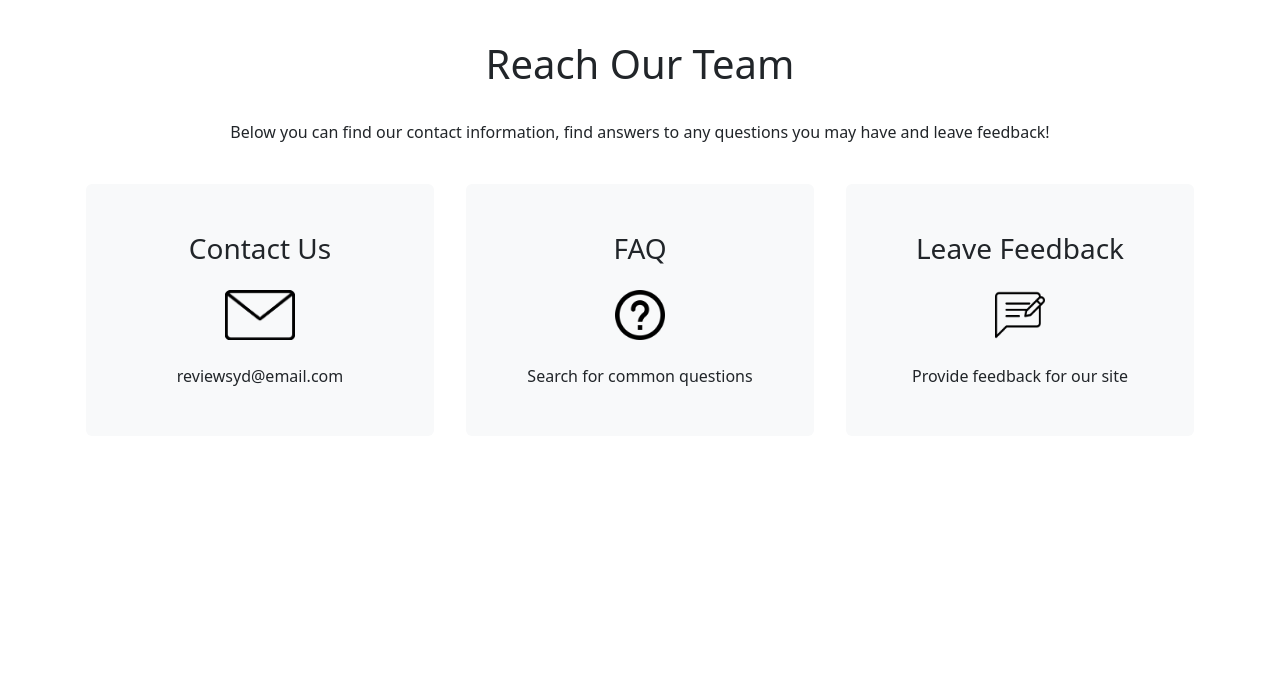
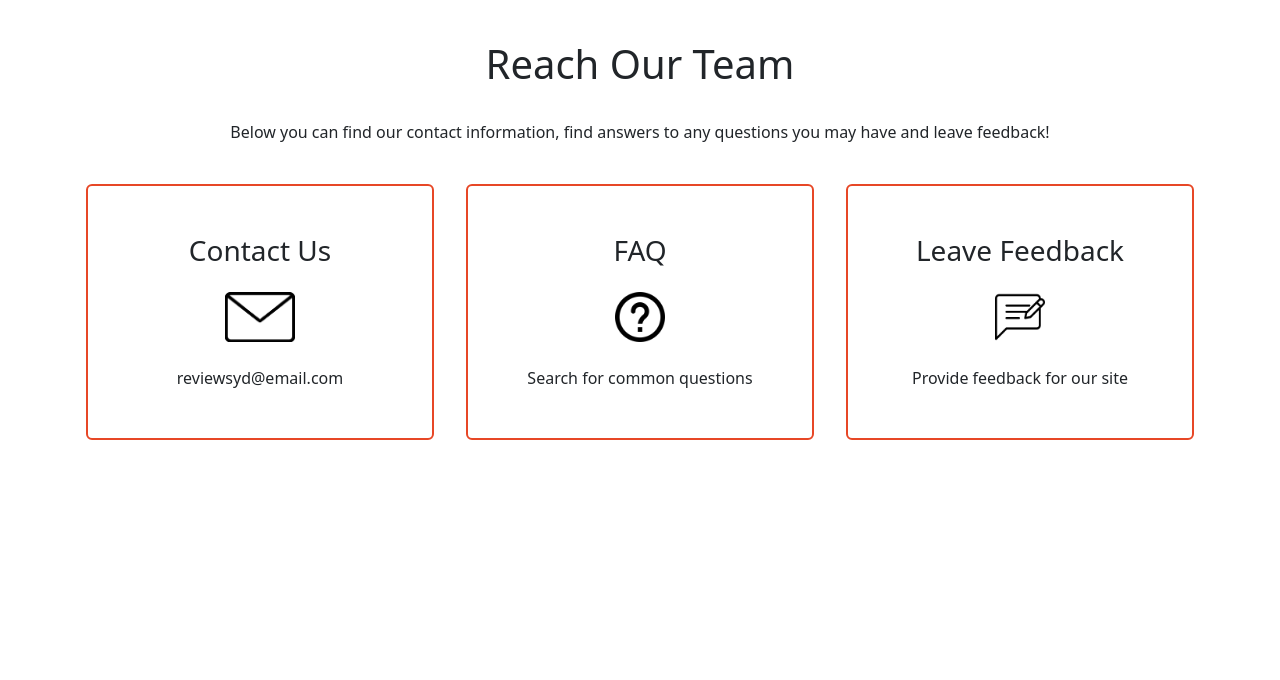
Before and after one commit to amizee/ReviewSyd, a Django app: page /help/ in a window 1280 px wide. Shown: the part 56-736 px from the top of the page. Run offline with Django 4.2, Linux system fonts and the light colour scheme.

Commit message:
color help page

```diff
--- a/ReviewSyd/myapp/templates/help.html
+++ b/ReviewSyd/myapp/templates/help.html
@@ -22,7 +22,7 @@
 
 <div class="container text-center">
     <div class="row">
-        <div class="col-sm sd-margin bg-light mx-3 rounded">
+        <div class="col-sm sd-margin mx-3 rounded" style="border: 2px solid #E74726;">
             <h3 class="mt-5 mb-4">Contact Us</h3>
             <img
                 class="rounded-0 mb-4"
@@ -33,7 +33,7 @@
             <p class="mb-5">reviewsyd@email.com</p>
         </div>
 
-        <div class="col-sm sd-margin bg-light mx-3 rounded">
+        <div class="col-sm sd-margin mx-3 rounded" style="border: 2px solid #E74726;">
             <a
                 href="{% url 'faq' %}"
                 style="text-decoration: none; color: inherit"
@@ -49,7 +49,7 @@
             </a>
         </div>
 
-        <div class="col-sm sd-margin bg-light mx-3 rounded">
+        <div class="col-sm sd-margin mx-3 rounded" style="border: 2px solid #E74726;">
             <a
                 href="{% url 'feedback' %}"
                 style="text-decoration: none; color: inherit"
```
